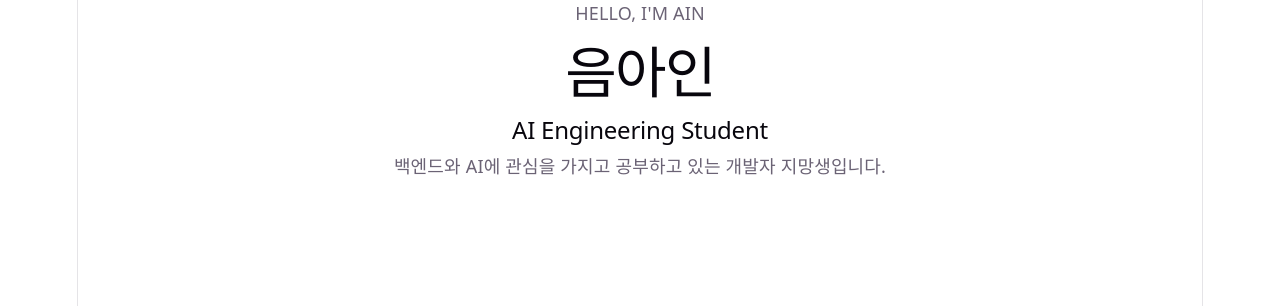
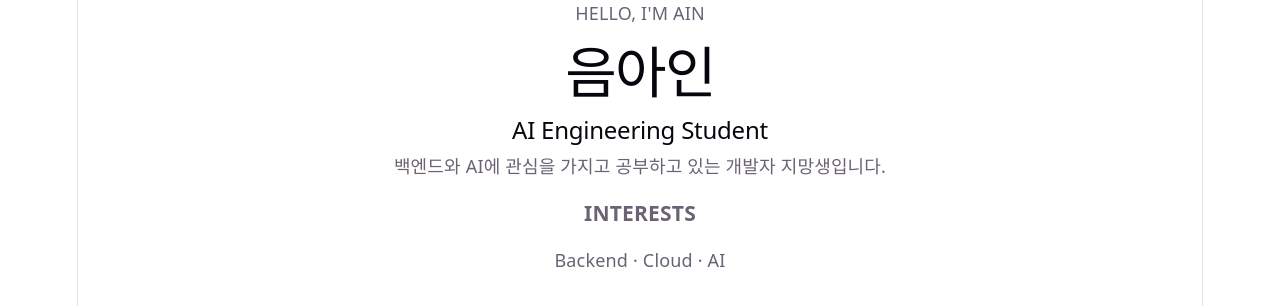
Before and after one commit to dsc-sookmyung/2026-02-React-Study, a React (Vite) app in the folder WEEK01/음아인/: page / in a window 1280 px wide. Shown: the top 306 px of the page. Built offline with nearby package versions, Linux system fonts and the light colour scheme.

Commit message:
[WEEK01] feat: 관심 분야 컴포넌트 구현

```diff
--- a/WEEK01/음아인/src/App.jsx
+++ b/WEEK01/음아인/src/App.jsx
@@ -1,9 +1,11 @@
 import ProfileInfo from './components/ProfileInfo';
+import InterestList from './components/InterestList';
 
 function App() {
   return (
     <main>
       <ProfileInfo />
+      <InterestList />
     </main>
   );
 }
--- a/WEEK01/음아인/src/components/InterestList.jsx
+++ b/WEEK01/음아인/src/components/InterestList.jsx
@@ -1,26 +1,20 @@
-function InterestList({interests}){
+function InterestList() {
+  const interests = ['Backend', 'Cloud', 'AI'];
 
-    return(
-        <div className="tags">
+  return (
+    <section>
+      <h3>INTERESTS</h3>
 
-            {
-                interests.map((item,index)=>(
-
-                    <span
-                    className="tag"
-                    key={index}
-                    >
-
-                    {item}
-
-                    </span>
-
-                ))
-            }
-
-        </div>
-    )
+      <div>
+        {interests.map((interest, index) => (
+          <span key={interest}>
+            {interest}
+            {index < interests.length - 1 && ' · '}
+          </span>
+        ))}
+      </div>
+    </section>
+  );
 }
 
-
 export default InterestList;
```
